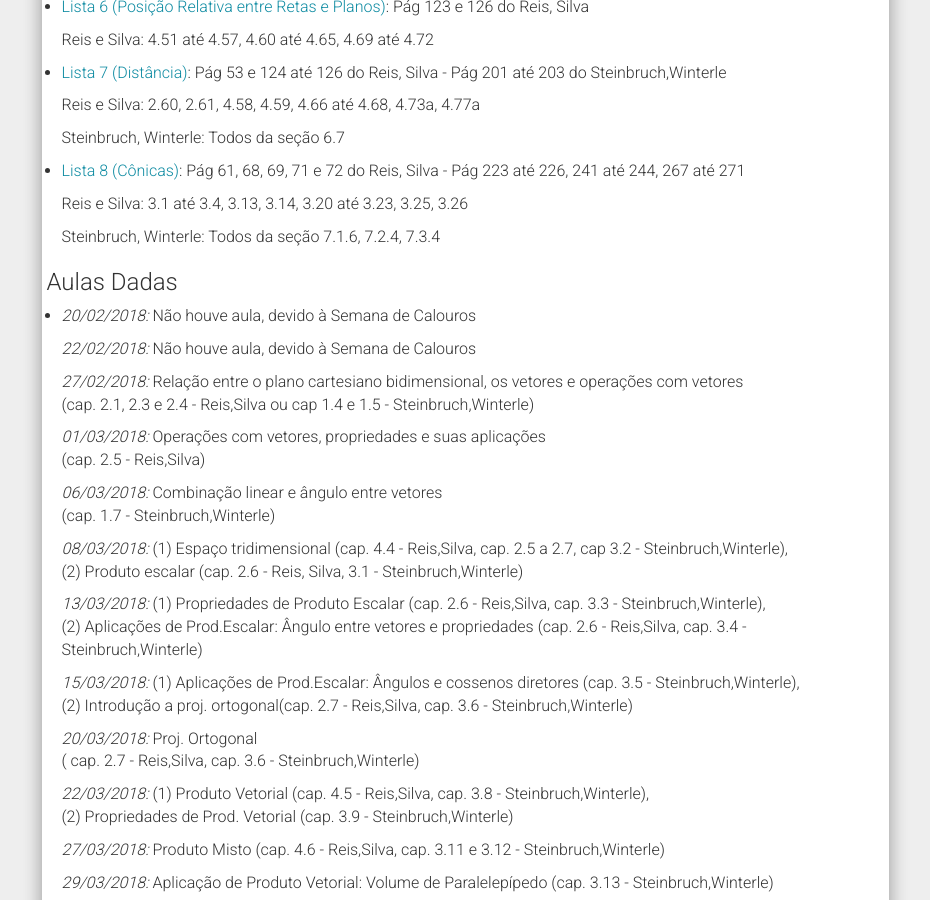
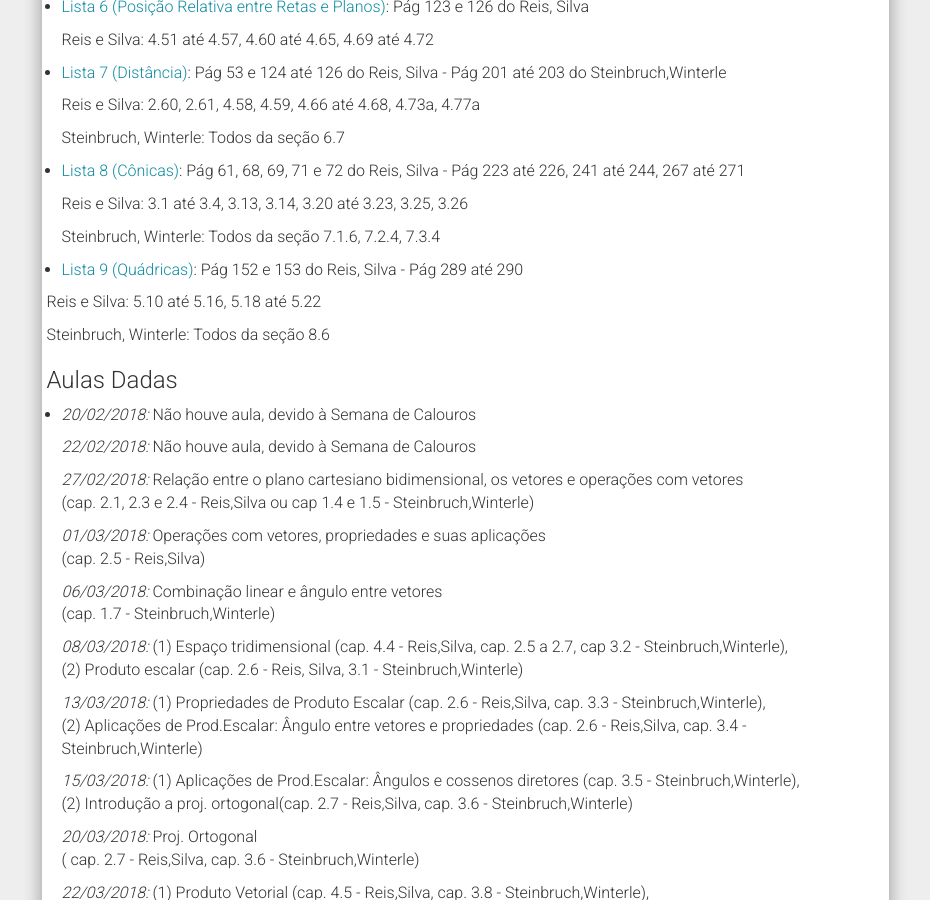
Before and after one commit to chunggnuhc/chunggnuhc.github.io, a Jekyll site: the page built from CM045-GA-1sem2018.md, in a window 1280 px wide and 900 px high, scrolled down 1853 px. Shown: the whole window, without its empty margins (321-1251 px from the left). Built offline with Jekyll 4.4.1, drawn with Linux system fonts in a browser that asks for light colours; nearby versions of some CDN libraries; some of the changed text lies outside the part shown.

Commit message:
Update CM045 - Cronog, ListaExerc

```diff
--- a/CM045-GA-1sem2018.md
+++ b/CM045-GA-1sem2018.md
@@ -107,6 +107,12 @@ permalink: /CM045-GA-1sem2018/
 
   Steinbruch, Winterle: Todos da seção 7.1.6, 7.2.4, 7.3.4
 
+ - [Lista 9 (Quádricas)](/disciplinas1sem2018/ListaExerc09 - CM045.pdf): Pág 152 e 153 do Reis, Silva - Pág 289 até 290
+
+  Reis e Silva: 5.10 até 5.16, 5.18 até 5.22
+
+  Steinbruch, Winterle: Todos da seção 8.6
+
 <h3>Aulas Dadas</h3>
 
 - _20/02/2018:_ Não houve aula, devido à Semana de Calouros
@@ -174,3 +180,5 @@ permalink: /CM045-GA-1sem2018/
   _31/05/2018:_ Recesso acadêmico devido ao Feriado Corpus Christi
 
   _05/06/2018:_ Cônica: Hipérbole (cap. 3.2 - Reis,Silva, cap. 7.3 - Steinbruch,Winterle)
+
+  _07/06/2018:_ Quádricas (cap. 5.2 - Reis,Silva, cap. 8.1 até 8.4 - Steinbruch,Winterle)
```
